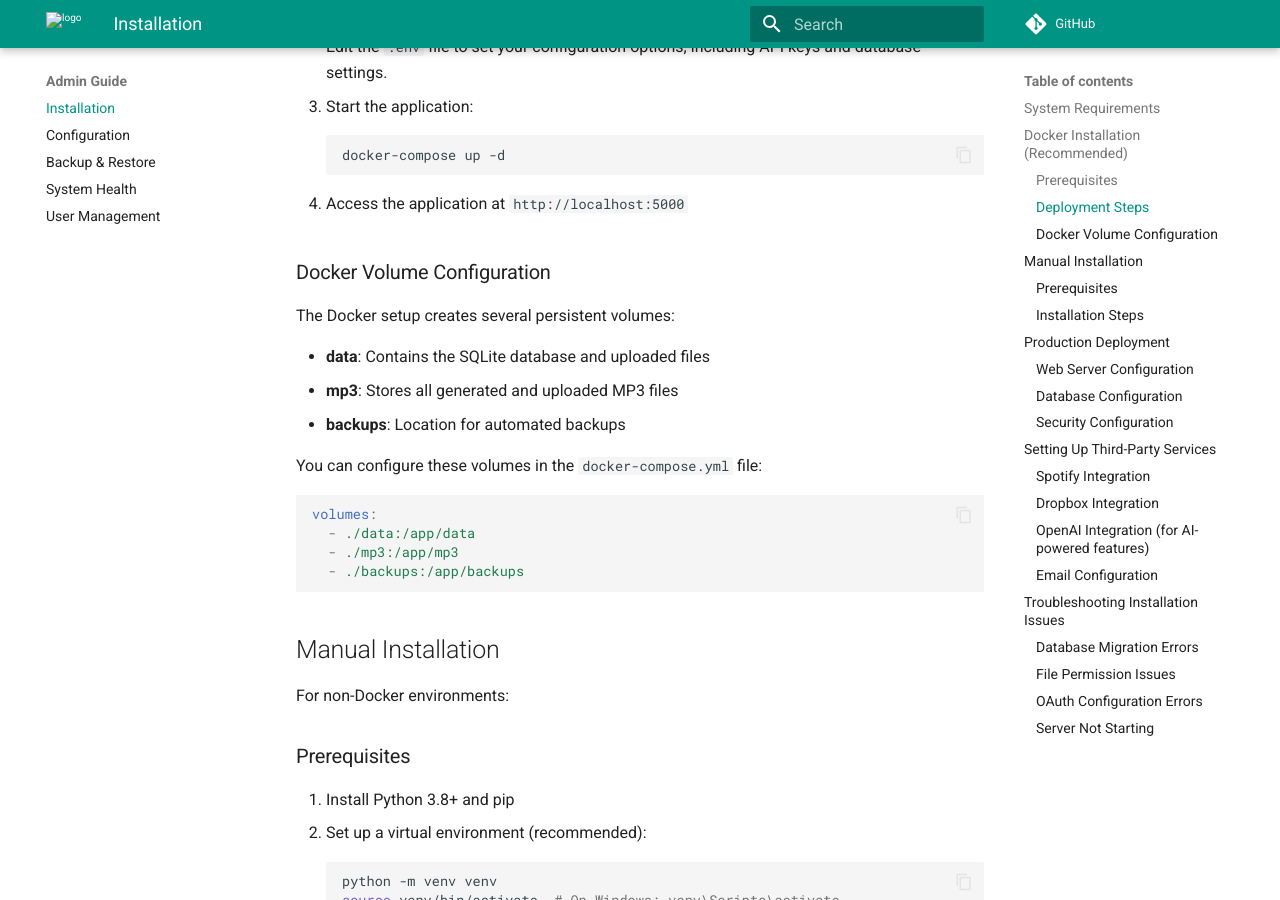
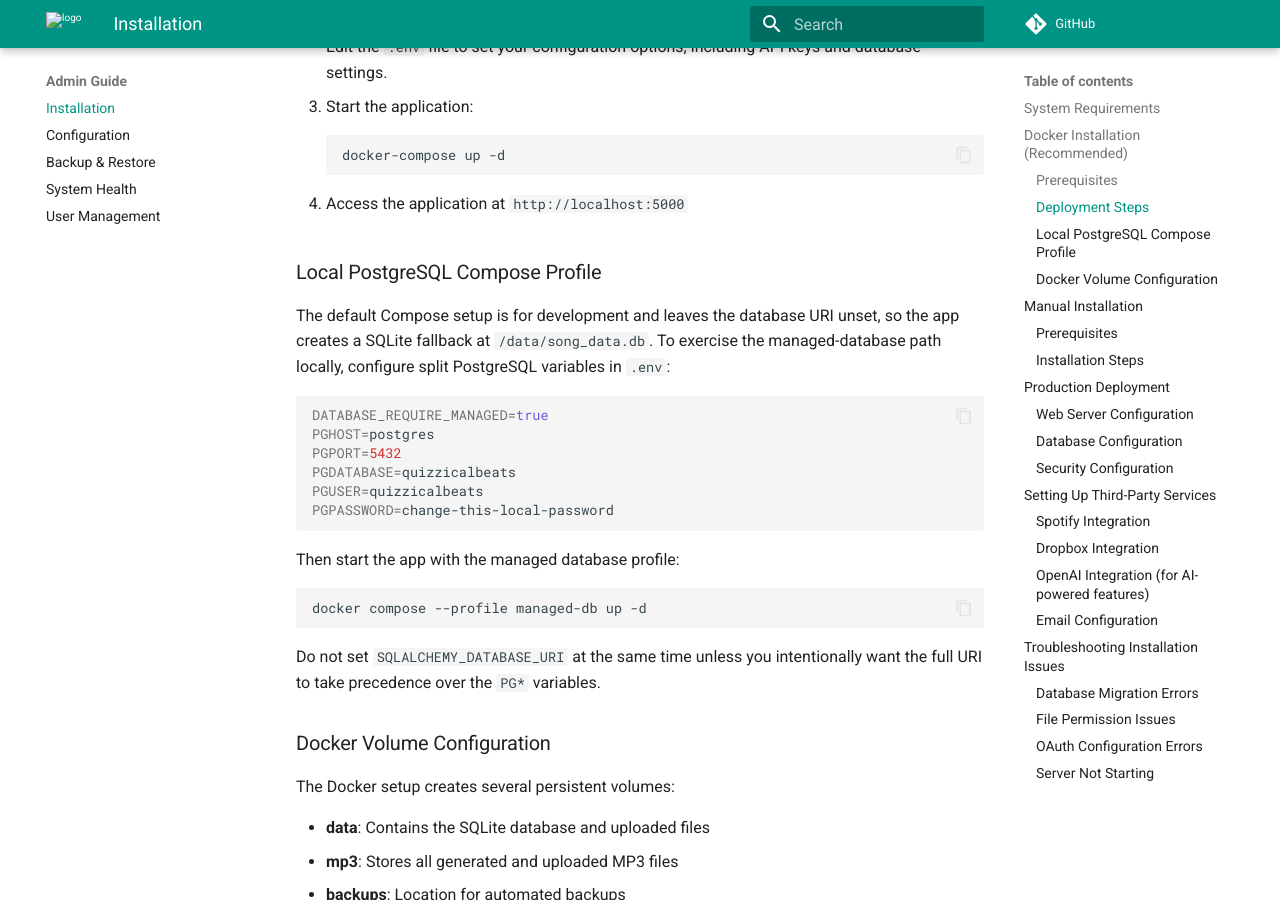
Before and after one commit to christianlouis/QuizzicalBeats, an MkDocs documentation site: the page built from docs/admin-guide/installation.md, in a window 1280 px wide and 900 px high, scrolled down 1099 px. Built offline with MkDocs 1.6.1 and Material for MkDocs 9.7.7, drawn with Linux system fonts in a browser that asks for light colours; comment, search, counter and statistics services are not loaded.

Commit message:
Allow Compose to use managed database config

````diff
--- a/docs/admin-guide/installation.md
+++ b/docs/admin-guide/installation.md
@@ -42,6 +42,30 @@ The easiest way to deploy Quizzical Beats is using Docker:
    ```
 
 4. Access the application at `http://localhost:5000`
+
+### Local PostgreSQL Compose Profile
+
+The default Compose setup is for development and leaves the database URI unset,
+so the app creates a SQLite fallback at `/data/song_data.db`. To exercise the
+managed-database path locally, configure split PostgreSQL variables in `.env`:
+
+```bash
+DATABASE_REQUIRE_MANAGED=true
+PGHOST=postgres
+PGPORT=5432
+PGDATABASE=quizzicalbeats
+PGUSER=quizzicalbeats
+PGPASSWORD=change-this-local-password
+```
+
+Then start the app with the managed database profile:
+
+```bash
+docker compose --profile managed-db up -d
+```
+
+Do not set `SQLALCHEMY_DATABASE_URI` at the same time unless you intentionally
+want the full URI to take precedence over the `PG*` variables.
 
 ### Docker Volume Configuration
 
````
Also changed, not shown: CHANGELOG.md (+2 -0 lines), README.md (+8 -0 lines), docker-compose.yml (+22 -1 lines), docs/admin-guide/configuration.md (+12 -3 lines), 2 other files.
